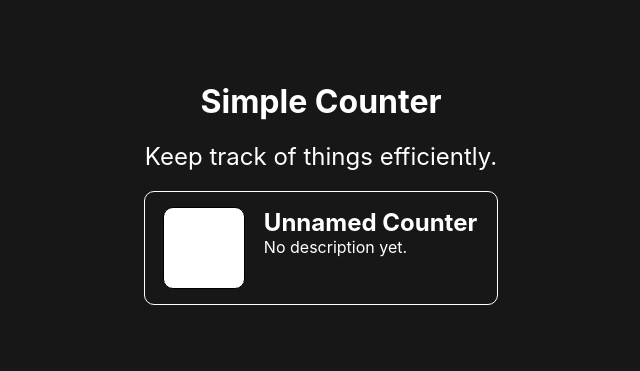
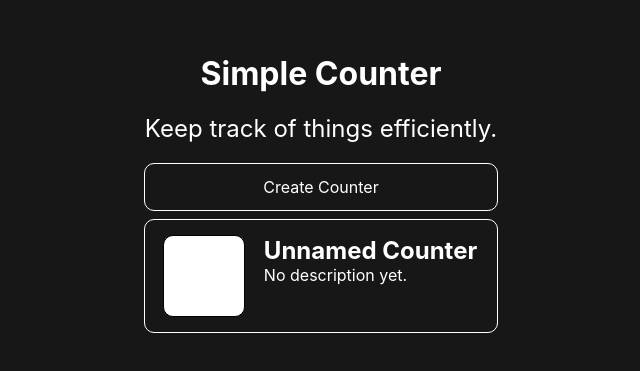
Before and after one commit to httpjamesm/multi-counter, a Svelte app: page / in a window 1280 px wide. Shown: the part 217-588 px from the top of the page, without its empty margins (319-959 px from the left). Built offline with nearby package versions, Linux system fonts and the light colour scheme.

Commit message:
create counter button

```diff
--- a/src/App.svelte
+++ b/src/App.svelte
@@ -7,6 +7,7 @@
     <div class="container">
         <h1>Simple Counter</h1>
         <h2>Keep track of things efficiently.</h2>
+        <button class="add">Create Counter</button>
         <Counter />
     </div>
 
@@ -34,4 +35,24 @@
         font-weight: normal;
     }
 
+    .add {
+        width: 100%;
+        border-radius: 10px;
+        border: 1px solid white;
+        color: white;
+        height: 3rem;
+
+        background: transparent;
+        text-align: center;
+
+        transition-duration: 512ms;
+
+        &:hover {
+            cursor: pointer;
+            background-color: white;
+            color: black;
+            transform: translateY(-6px);
+        }
+    }
+
 </style>
```
